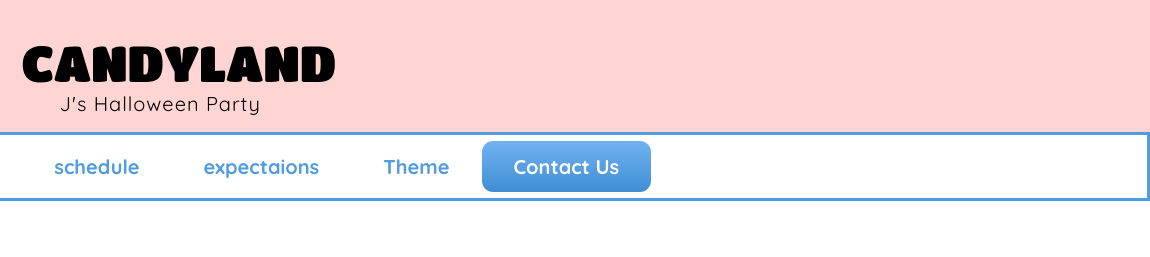
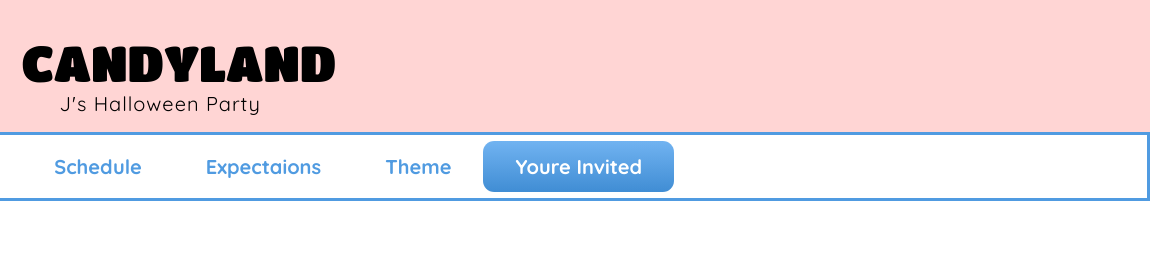
Before and after one commit to jj-jarvis/CandyLand, a plain HTML site: page ContactUs.html in a window 1280 px wide. Shown: the top 257 px of the page, 130-1280 px from the left. Drawn offline with Linux system fonts and the light colour scheme.

Commit message:
Update ContactUs.html
Updated nav

```diff
--- a/ContactUs.html
+++ b/ContactUs.html
@@ -23,10 +23,10 @@
         <nav>
             <ul>
                 <li><a href="index.html">Home</a></li>
-                <li><a href="schedule.html">schedule</a></li>
-                <li><a href="expectations.html">expectaions</a></li>
+                <li><a href="schedule.html">Schedule</a></li>
+                <li><a href="expectations.html">Expectaions</a></li>
                 <li><a href="theme.html">Theme</a></li>
-                <li class="active"><a href="ContactUs.html">Contact Us</a></li>
+                <li class="active"><a href="ContactUs.html">Youre Invited</a></li>
             </ul>
         </nav>
         <!--staer of page content-->
```
